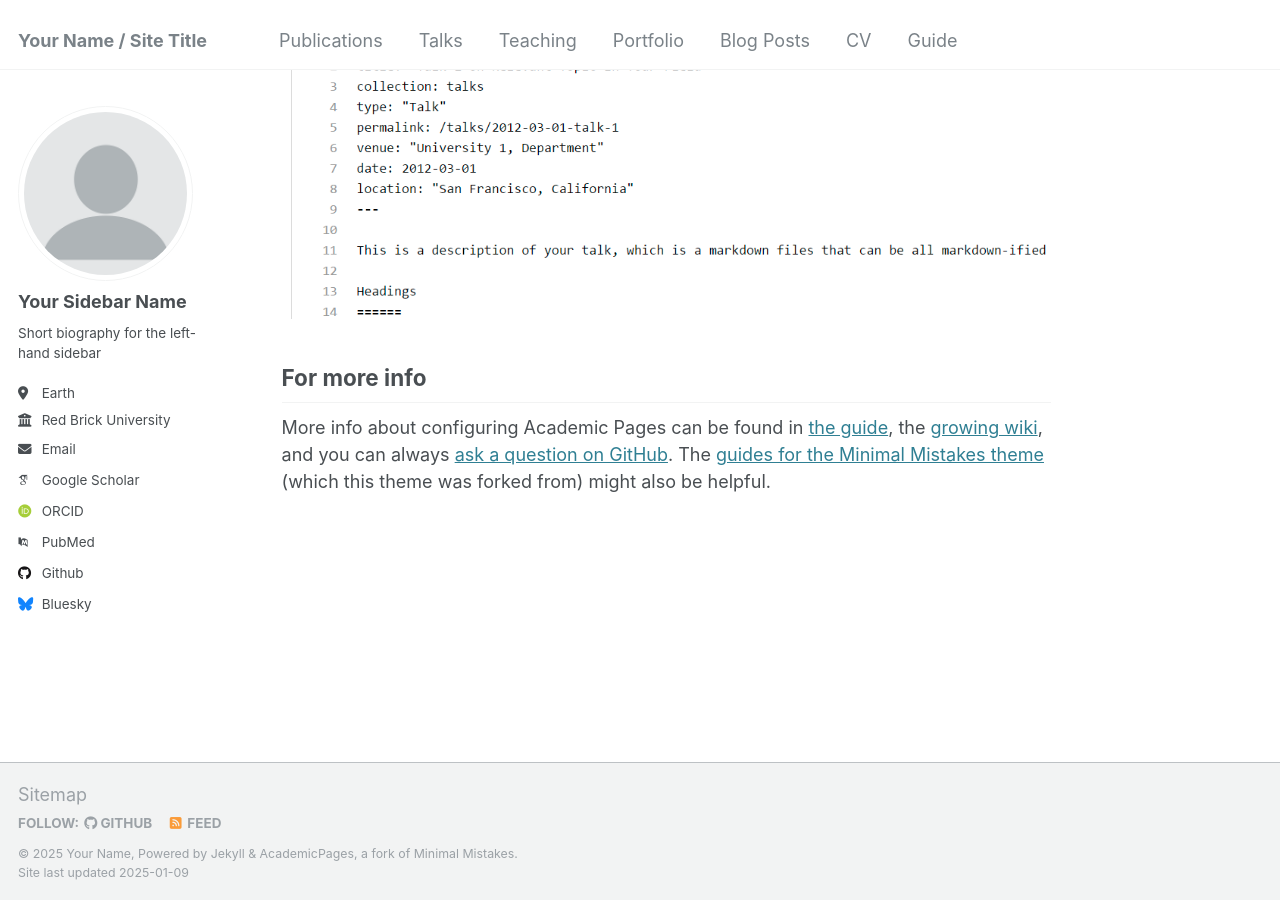
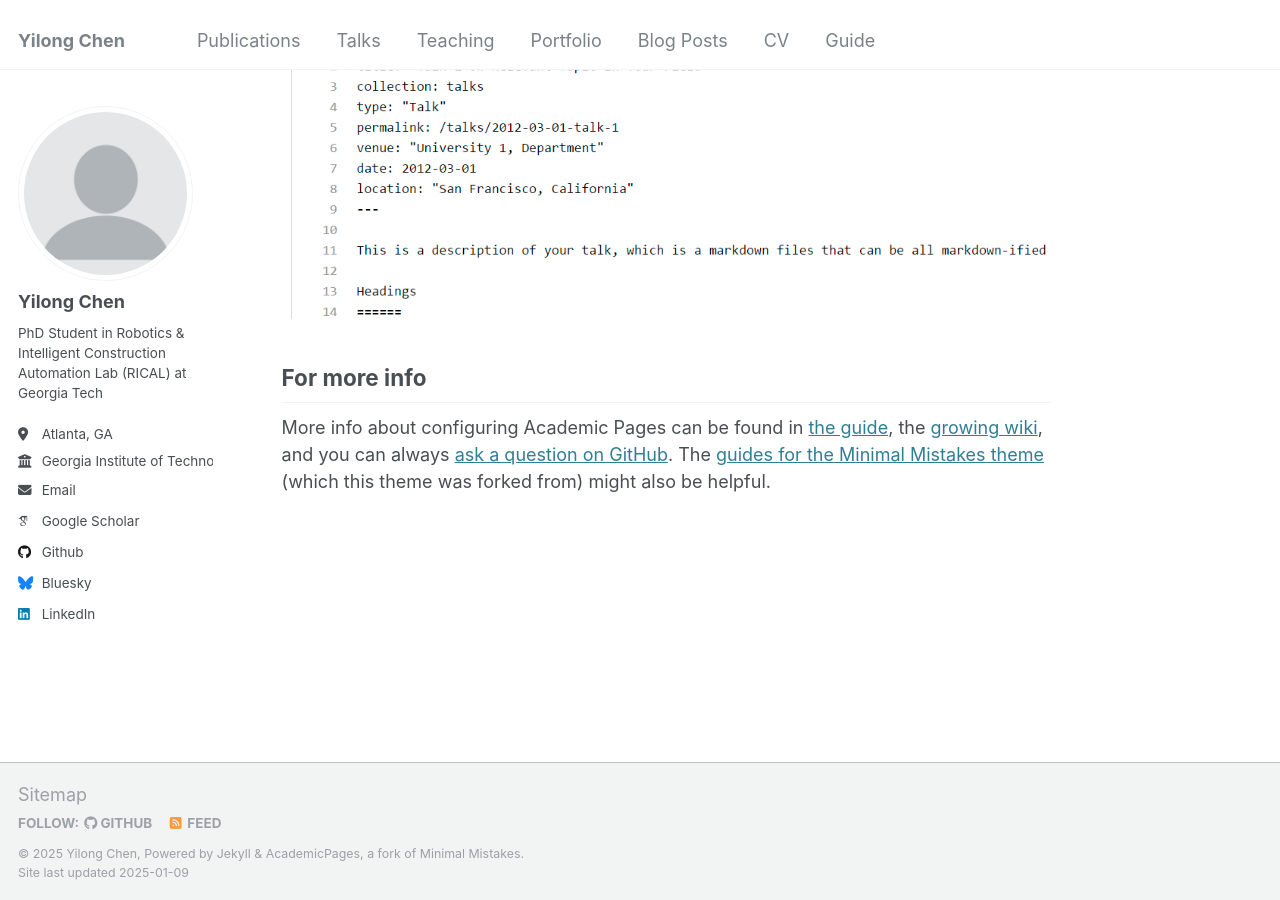
Before and after one commit to chenyilong0520/chenyilong0520.github.io, a Jekyll site: the page built from _pages/about.md, in a window 1280 px wide and 900 px high, scrolled down 2643 px. Built offline with Jekyll 4.4.1, drawn with Linux system fonts in a browser that asks for light colours; some web fonts are replaced.

Commit message:
Update _config.yml

```diff
--- a/_config.yml
+++ b/_config.yml
@@ -8,13 +8,13 @@
 
 # Basic Site Settings
 locale                   : "en-US"
-title                    : "Your Name / Site Title"
+title                    : "Yilong Chen"
 title_separator          : "-"
-name                     : &name "Your Name"
-description              : &description "personal description"
-url                      : https://academicpages.github.io # the base hostname & protocol for your site e.g. "https://[your GitHub username].github.io"
+name                     : &name "Yilong Chen"
+description              : &description "PhD student at Georgia Tech"
+url                      : https://chenyilong0520.github.io
 baseurl                  : "" # the subpath of your site, e.g. "/blog"
-repository               : "academicpages/academicpages.github.io"
+repository               : "chenyilong0520.github.io"
 
 # Site Author - The following control what appear as part of the author content on the side bar.
 #               If a field is blank the icon and link will not appear, otherwise it will be shown.
@@ -22,21 +22,21 @@ repository               : "academicpages/academicpages.github.io"
 author:
   # Biographic information
   avatar           : "profile.png"
-  name             : "Your Sidebar Name"
+  name             : "Yilong Chen"
   pronouns         : # example: "she/her"
-  bio              : "Short biography for the left-hand sidebar"
-  location         : "Earth"
-  employer         : "Red Brick University"
+  bio              : "PhD Student in Robotics & Intelligent Construction Automation Lab (RICAL) at Georgia Tech"
+  location         : "Atlanta, GA"
+  employer         : "Georgia Institute of Technology"
   uri              : # URL
-  email            : "none@example.org"
+  email            : "ychen3339@gatech.edu"
 
   # Academic websites
   arxiv            : # URL - Update with the correct link to your profile
-  googlescholar    : "https://scholar.google.com/citations?user=PS_CX0AAAAAJ"
+  googlescholar    : "https://scholar.google.com/citations?user=7TsaAJkAAAAJ&hl"
   impactstory      : # URL
-  orcid            : "http://orcid.org/yourorcidurl"
+  orcid            : #"http://orcid.org/yourorcidurl"
   semantic         : # URL
-  pubmed           : "https://www.ncbi.nlm.nih.gov/pubmed/?term=john+snow"
+  pubmed           : #"https://www.ncbi.nlm.nih.gov/pubmed/?term=john+snow"
   researchgate     : # URL
   scopus           : # URL
 
@@ -44,7 +44,7 @@ author:
   bitbucket        : # Username - Update with your username on the site
   codepen          : # Username
   dribbble         : # Username
-  github           : "academicpages"
+  github           : "chenyilong0520"
   kaggle           : # Username
   stackoverflow    : # User number or user number and name (i.e., use "1" or "1/jeff-atwood")
 
@@ -58,7 +58,7 @@ author:
   keybase          : # Username
   instagram        : # Username
   lastfm           : # Username
-  linkedin         : # Username
+  linkedin         : "https://www.linkedin.com/in/chen-yilong-679110128"# Username
   mastodon         : # URL
   medium           : # URL
   pinterest        : # Username
```
